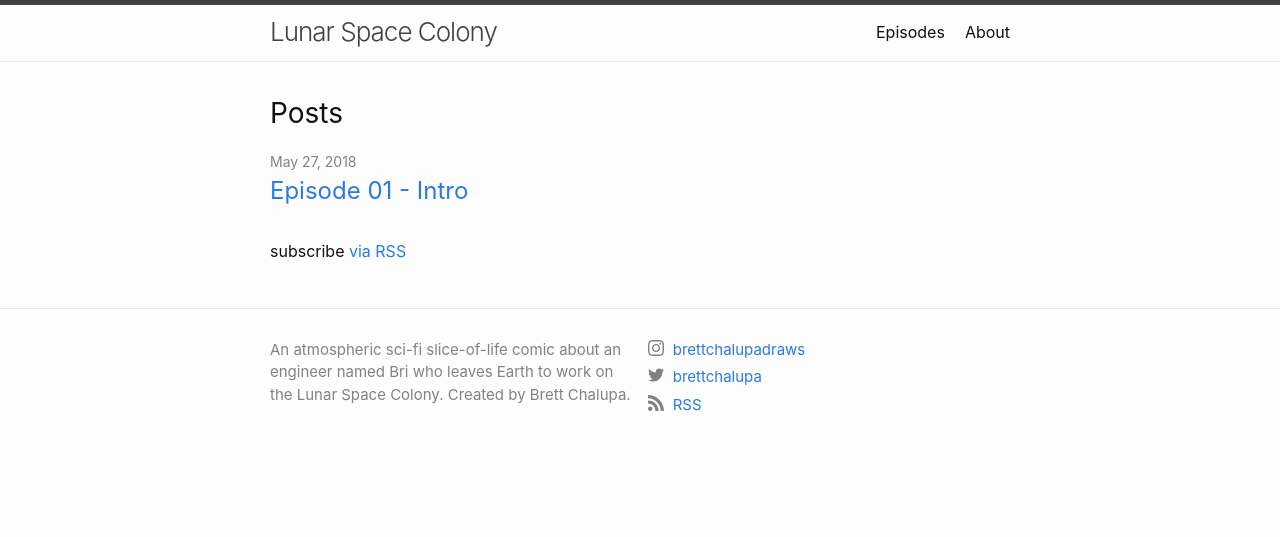
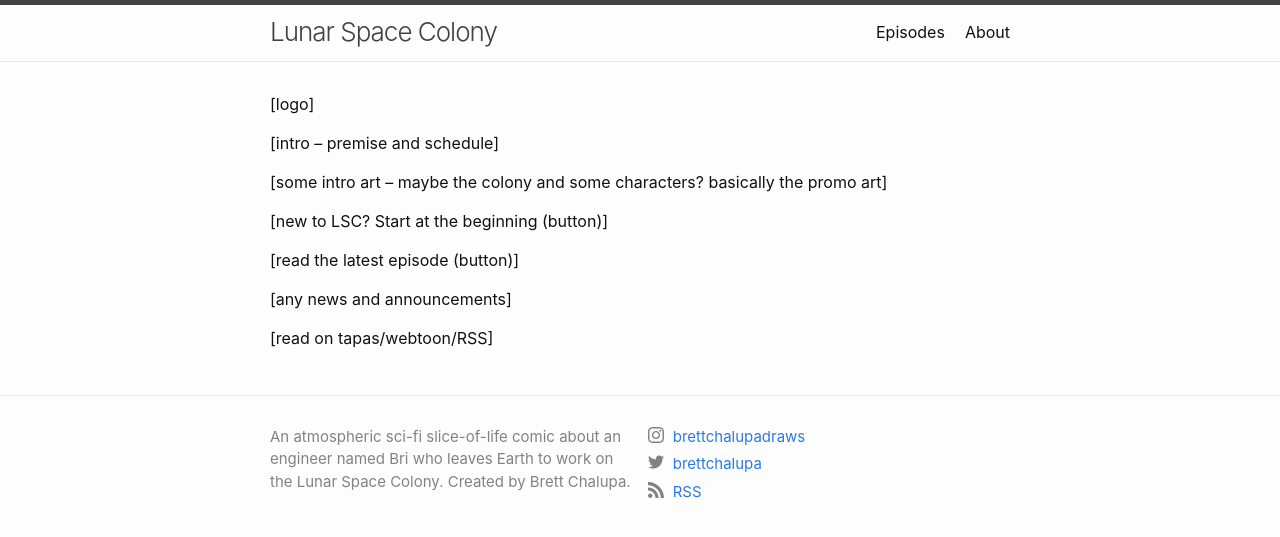
Before and after one commit to brettchalupa/lsc, a Jekyll site: the page built from index.md, in a window 1280 px wide. Shown: the top 537 px of the page. Built offline with Jekyll 4.4.1, drawn with Linux system fonts in a browser that asks for light colours.

Commit message:
Add home page outline
Just to get a sense of what'll be on the page. Not yet content complete.
Includes tweaks to the layout to remove the dynamic bits.

```diff
--- a/_layouts/home.html
+++ b/_layouts/home.html
@@ -8,27 +8,4 @@ layout: default
   {%- endif -%}
 
   {{ content }}
-
-  {%- if site.posts.size > 0 -%}
-    <h2 class="post-list-heading">{{ page.list_title | default: "Posts" }}</h2>
-    <ul class="post-list">
-      {%- for post in site.posts -%}
-      <li>
-        {%- assign date_format = site.minima.date_format | default: "%b %-d, %Y" -%}
-        <span class="post-meta">{{ post.date | date: date_format }}</span>
-        <h3>
-          <a class="post-link" href="{{ post.url | relative_url }}">
-            {{ post.title | escape }}
-          </a>
-        </h3>
-        {%- if site.show_excerpts -%}
-          {{ post.excerpt }}
-        {%- endif -%}
-      </li>
-      {%- endfor -%}
-    </ul>
-
-    <p class="rss-subscribe">subscribe <a href="{{ "/feed.xml" | relative_url }}">via RSS</a></p>
-  {%- endif -%}
-
 </div>
--- a/index.md
+++ b/index.md
@@ -4,3 +4,17 @@
 
 layout: home
 ---
+
+[logo]
+
+[intro -- premise and schedule]
+
+[some intro art -- maybe the colony and some characters? basically the promo art]
+
+[new to LSC? Start at the beginning (button)]
+
+[read the latest episode (button)]
+
+[any news and announcements]
+
+[read on tapas/webtoon/RSS]
```
